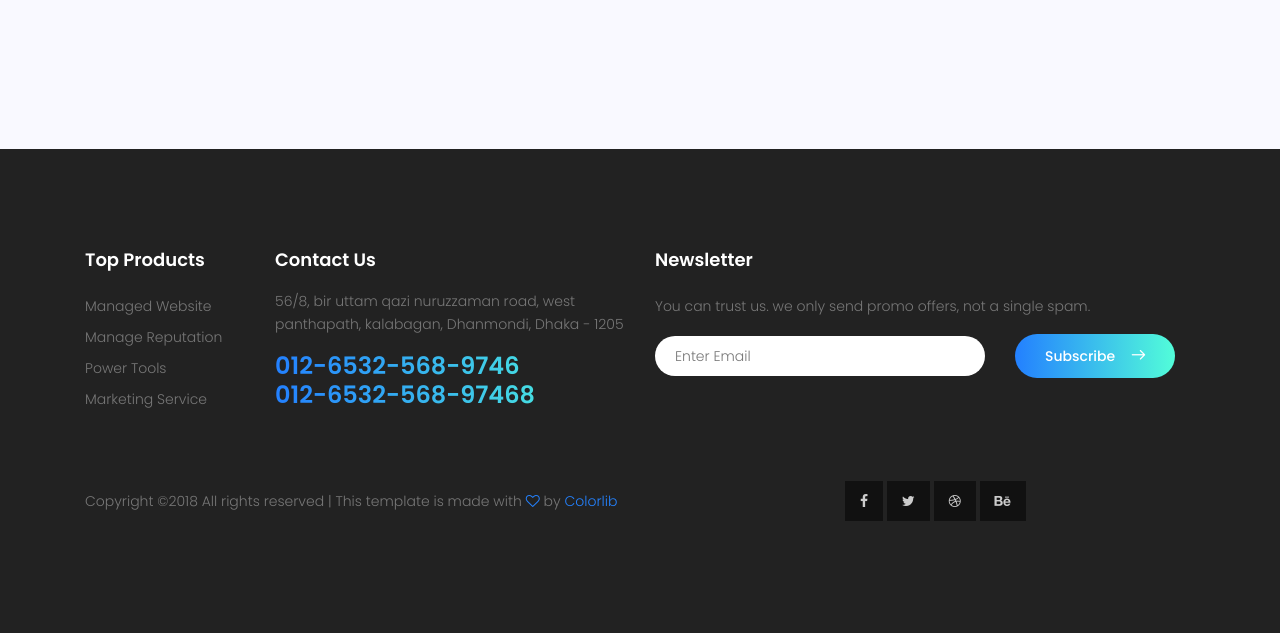
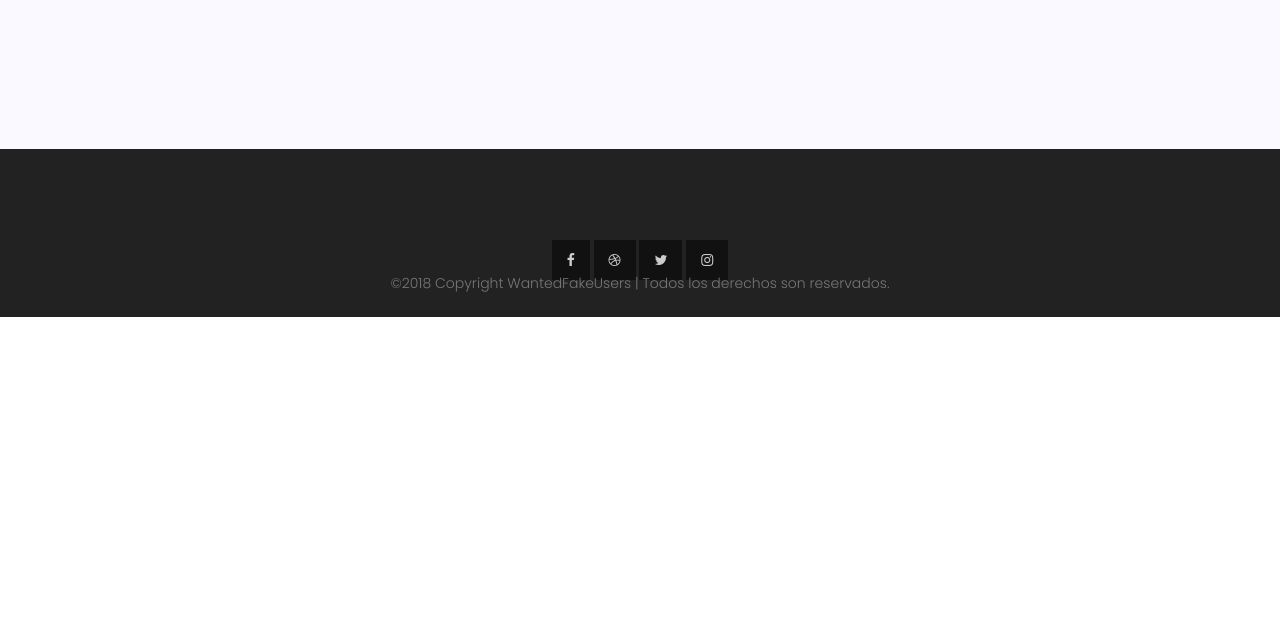
Before and after one commit to andriy930/detectFakeUsersTwitter, a Django app: page / in a window 1280 px wide. Shown: the part 772-1405 px from the top of the page. After the commit the page ends 1089 px from the top, so only its background shows below. Run offline with Django 3.2, Linux system fonts and the light colour scheme; some libraries are stand-ins or nearby versions.

Commit message:
Actaulizacion FatalFuryDeveloper

```diff
--- a/polls/templates/polls/index.html
+++ b/polls/templates/polls/index.html
@@ -380,67 +380,20 @@
 			<!-- end blog Area -->
 
 			<!-- start footer Area -->
-			<footer class="footer-area section-gap">
-				<div class="container">
+			<!-- Footer -->
+                <footer class="footer-area">
+                    <div class="container" align="center">
                         <div class="row">
-						<div class="col-lg-2  col-md-6">
-							<div class="single-footer-widget">
-								<h6>Top Products</h6>
-								<ul class="footer-nav">
-									<li><a href="#">Managed Website</a></li>
-									<li><a href="#">Manage Reputation</a></li>
-									<li><a href="#">Power Tools</a></li>
-									<li><a href="#">Marketing Service</a></li>
-								</ul>
+                            <div class="col-sm-12 footer-social">
+                                <a href="#"><i class="fa fa-facebook"></i></a>
+                                <a href="#"><i class="fa fa-dribbble"></i></a>
+                                <a href="#"><i class="fa fa-twitter"></i></a>
+                                <a href="#"><i class="fa fa-instagram"></i></a>
                             </div>
                         </div>
-						<div class="col-lg-4  col-md-6">
-							<div class="single-footer-widget mail-chimp">
-								<h6 class="mb-20">Contact Us</h6>
-								<p>
-									56/8, bir uttam qazi nuruzzaman road, west panthapath, kalabagan, Dhanmondi, Dhaka - 1205
-								</p>
-								<h3>012-6532-568-9746</h3>
-								<h3>012-6532-568-97468</h3>
-							</div>
-						</div>
-						<div class="col-lg-6  col-md-12">
-							<div class="single-footer-widget newsletter">
-								<h6>Newsletter</h6>
-								<p>You can trust us. we only send promo offers, not a single spam.</p>
-								<div id="mc_embed_signup">
-									<form target="_blank" novalidate="true" action="https://spondonit.us12.list-manage.com/subscribe/post?u=1462626880ade1ac87bd9c93a&amp;id=92a4423d01" method="get" class="form-inline">
-
-										<div class="form-group row" style="width: 100%">
-											<div class="col-lg-8 col-md-12">
-												<input name="EMAIL" placeholder="Enter Email" onfocus="this.placeholder = ''" onblur="this.placeholder = 'Enter Email '" required="" type="email">
-												<div style="position: absolute; left: -5000px;">
-													<input name="b_36c4fd991d266f23781ded980_aefe40901a" tabindex="-1" value="" type="text">
-												</div>
-											</div>
-
-											<div class="col-lg-4 col-md-12">
-												<button class="nw-btn primary-btn">Subscribe<span class="lnr lnr-arrow-right"></span></button>
-											</div>
-										</div>
-										<div class="info"></div>
-									</form>
-								</div>
-							</div>
-						</div>
-					</div>
-
-					<div class="row footer-bottom d-flex justify-content-between">
-						<p class="col-lg-8 col-sm-12 footer-text m-0">
-							<!-- Link back to Colorlib can't be removed. Template is licensed under CC BY 3.0. -->
-							Copyright &copy;<script>document.write(new Date().getFullYear());</script> All rights reserved | This template is made with <i class="fa fa-heart-o" aria-hidden="true"></i> by <a href="https://colorlib.com" target="_blank">Colorlib</a>
-							<!-- Link back to Colorlib can't be removed. Template is licensed under CC BY 3.0. -->
-						</p>
-						<div class="col-lg-4 col-sm-12 footer-social">
-							<a href="#"><i class="fa fa-facebook"></i></a>
-							<a href="#"><i class="fa fa-twitter"></i></a>
-							<a href="#"><i class="fa fa-dribbble"></i></a>
-							<a href="#"><i class="fa fa-behance"></i></a>
+                        <div class="row">
+                            <div class="col-sm-12 footer-copyright">
+                                &copy;<script>document.write(new Date().getFullYear());</script> Copyright WantedFakeUsers | Todos los derechos son reservados.<br><br>
                             </div>
                         </div>
                     </div>
```
Also changed, not shown: polls/templates/polls/dataResult.html (+11 -59 lines), polls/templates/polls/panelControl.html (+12 -60 lines), 10 other files. Lines whose indentation alone changed are shown as unchanged.
